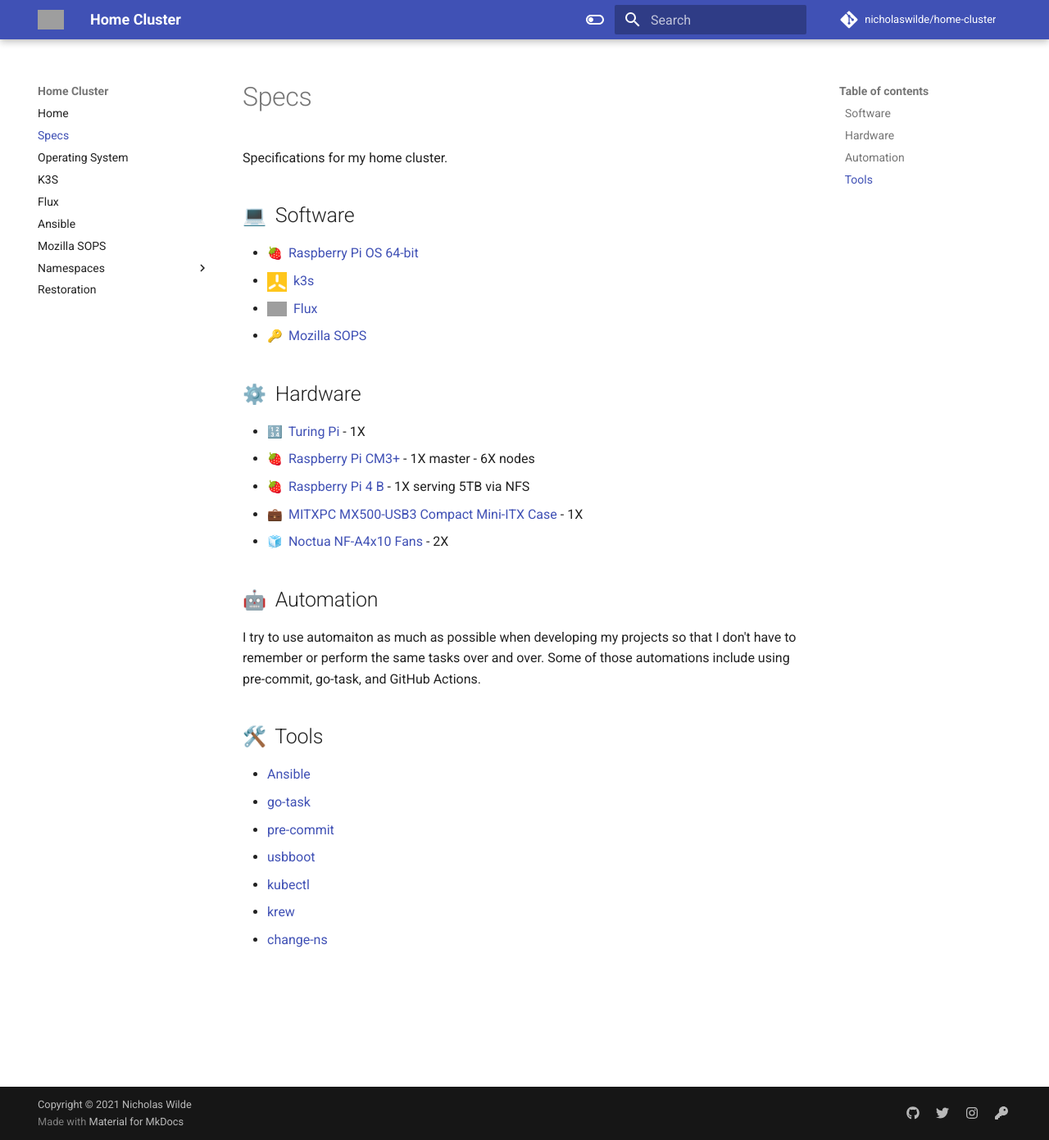
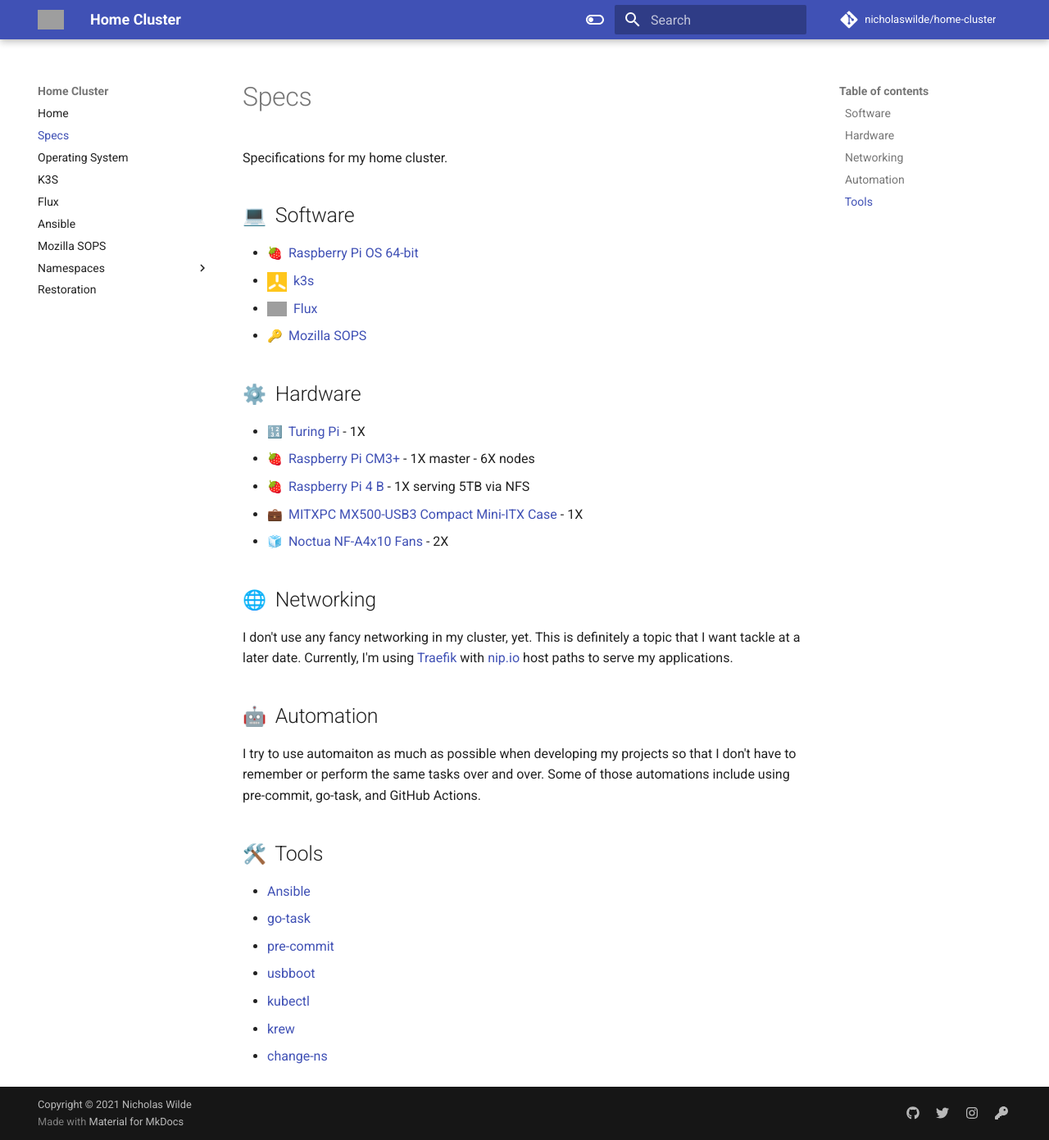
Before and after one commit to nicholaswilde/home-cluster, an MkDocs documentation site: the page built from docs/specs.md, in a window 1280 px wide and 1391 px high. Shown: the whole window at 82% size. Built offline with MkDocs 1.6.1 and Material for MkDocs 9.7.7, drawn with Linux system fonts in a browser that asks for light colours; emoji names are drawn with the system emoji font; comment, search, counter and statistics services are not loaded; grey boxes are pictures that could not be loaded.

Commit message:
Added networking section
Signed-off-by: Nicholas Wilde <ncwilde43@gmail.com>

```diff
--- a/docs/specs.md
+++ b/docs/specs.md
@@ -18,6 +18,12 @@
 - :strawberry:&nbsp; [Raspberry Pi 4 B][RPi4] - 1X serving 5TB via NFS
 - :briefcase:&nbsp; [MITXPC MX500-USB3 Compact Mini-ITX Case][case] - 1X
 - :ice_cube:&nbsp; [Noctua NF-A4x10 Fans][fans] - 2X
+
+## :globe_with_meridians:&nbsp; Networking
+
+I don't use any fancy networking in my cluster, yet. This is definitely
+a topic that I want tackle at a later date. Currently, I'm using
+[Traefik] with [nip.io] host paths to serve my applications.
 
 ## :robot:&nbsp; Automation
 
@@ -41,3 +47,5 @@
 [RPi4]: https://www.raspberrypi.org/products/raspberry-pi-4-model-b/
 [case]: https://www.amazon.com/gp/product/B0728DX73X/
 [fans]: https://www.amazon.com/gp/product/B00NEMGCIA/
+[Traefik]: https://traefik.io/
+[nip.io]: https://nip.io/
```
